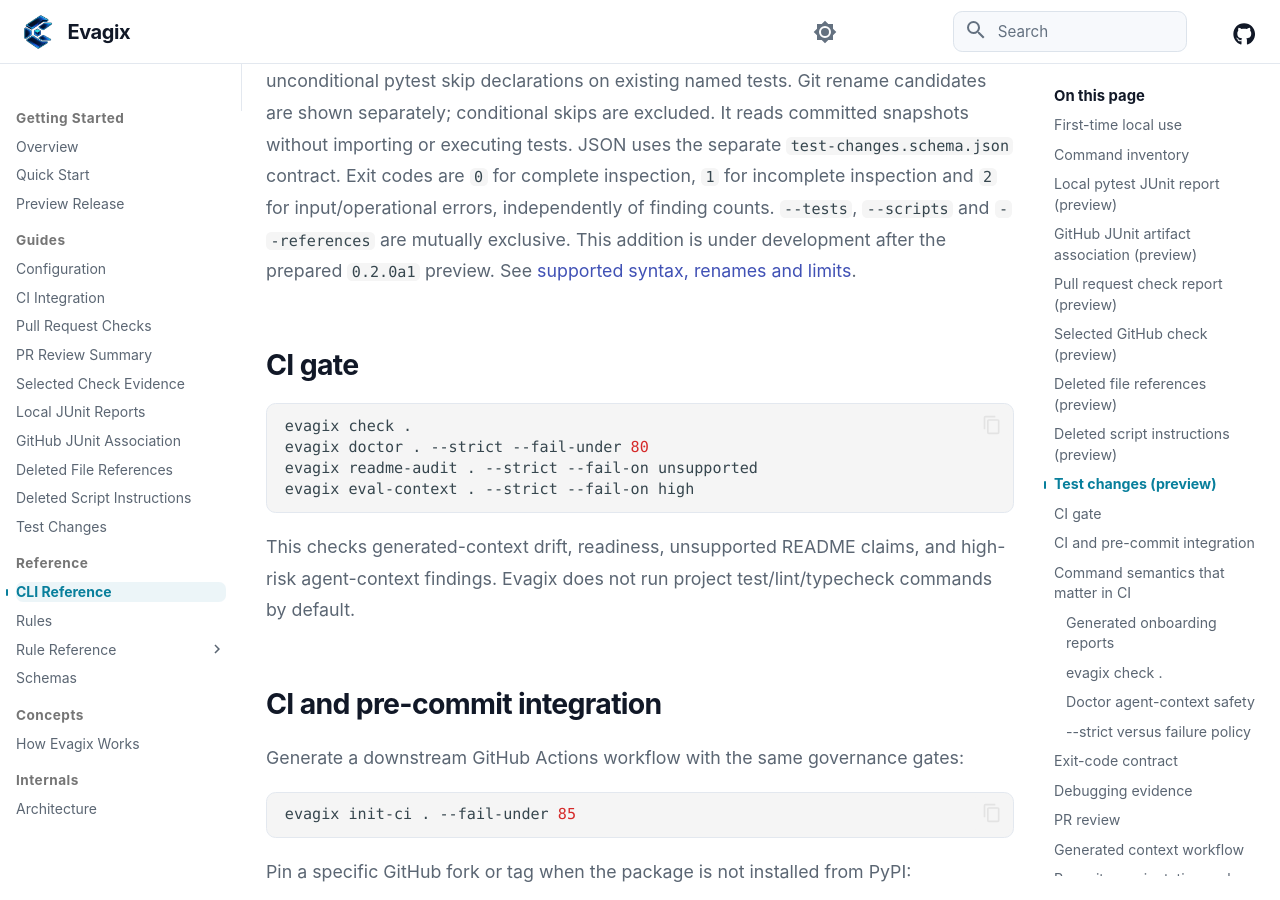
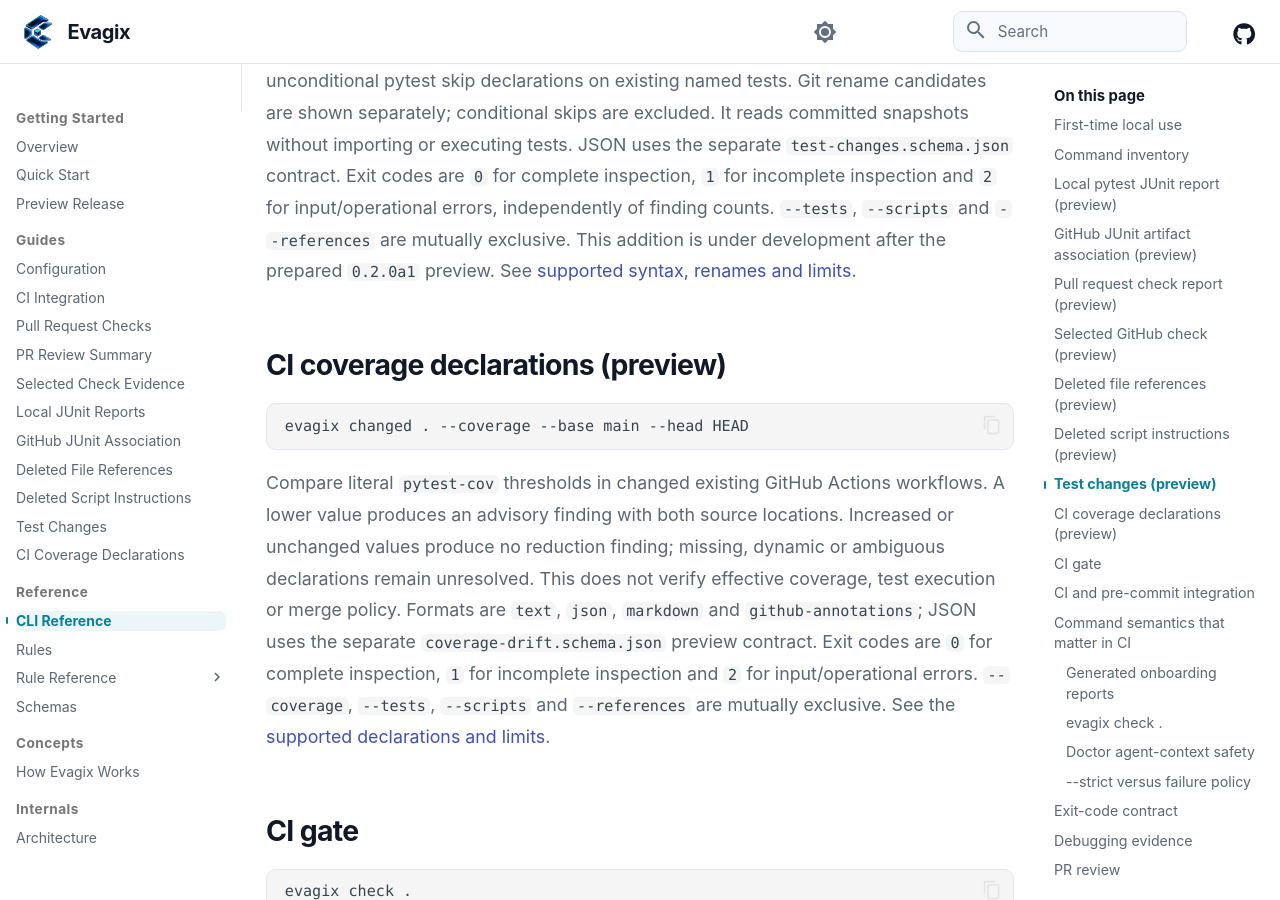
Before and after one commit to tarekmasryo/Evagix, an MkDocs documentation site: the page built from docs/commands.md, in a window 1280 px wide and 900 px high, scrolled down 5274 px. Built offline with MkDocs 1.6.1 and Material for MkDocs 9.7.7, drawn with Linux system fonts in a browser that asks for light colours; comment, search, counter and statistics services are not loaded; some of the changed text lies outside the part shown.

Commit message:
docs: explain advisory CI coverage threshold review

````diff
--- a/docs/commands.md
+++ b/docs/commands.md
@@ -178,6 +178,23 @@ of finding counts. `--tests`, `--scripts` and `--references` are mutually exclus
 This addition is under development after the prepared `0.2.0a1` preview. See
 [supported syntax, renames and limits](guides/test-changes.md).
 
+## CI coverage declarations (preview)
+
+```bash
+evagix changed . --coverage --base main --head HEAD
+```
+
+Compare literal `pytest-cov` thresholds in changed existing GitHub Actions
+workflows. A lower value produces an advisory finding with both source
+locations. Increased or unchanged values produce no reduction finding; missing,
+dynamic or ambiguous declarations remain unresolved. This does not verify
+effective coverage, test execution or merge policy. Formats are `text`, `json`,
+`markdown` and `github-annotations`; JSON uses the separate
+`coverage-drift.schema.json` preview contract. Exit codes are `0` for complete
+inspection, `1` for incomplete inspection and `2` for input/operational errors.
+`--coverage`, `--tests`, `--scripts` and `--references` are mutually exclusive.
+See the [supported declarations and limits](guides/coverage-thresholds.md).
+
 ## CI gate
 
 ```bash
--- a/mkdocs.yml
+++ b/mkdocs.yml
@@ -77,6 +77,7 @@ nav:
       - Deleted File References: guides/deleted-references.md
       - Deleted Script Instructions: guides/deleted-scripts.md
       - Test Changes: guides/test-changes.md
+      - CI Coverage Declarations: guides/coverage-thresholds.md
   - Reference:
       - CLI Reference: commands.md
       - Rules: rules.md
````
Also changed, not shown: CHANGELOG.md (+1 -0 lines), docs/guides/coverage-thresholds.md (added, +109 -0 lines), docs/schemas.md (+8 -0 lines).
